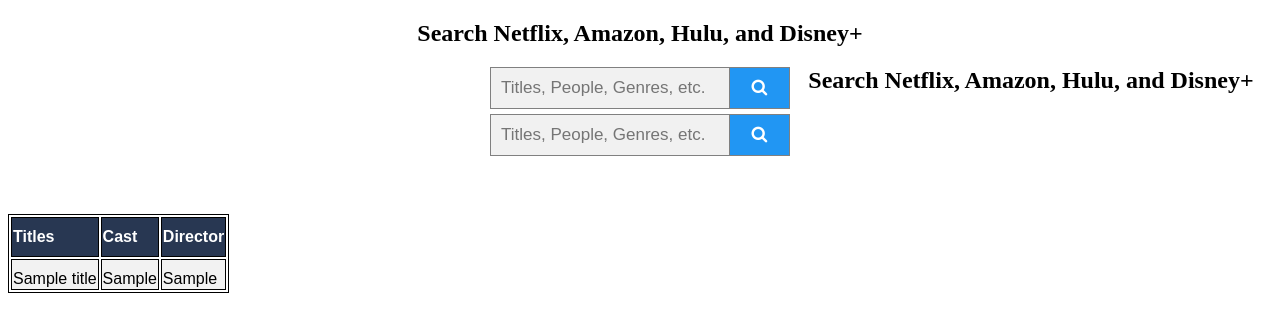
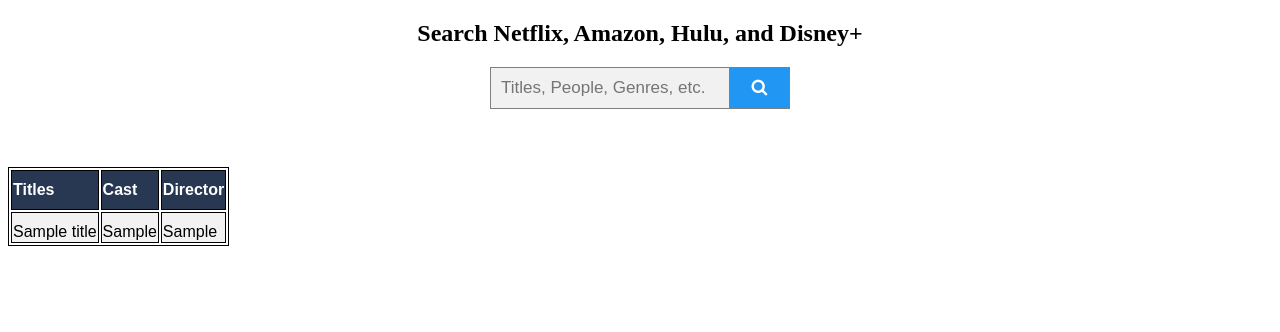
Before and after one commit to JamesMedved/DBM_Project, a Django app: template website/mysite/templates/search.html in a window 1280 px wide. Shown: the top 332 px of the page. Run offline with Django 4.2, Linux system fonts and the light colour scheme; the template is opened without the code that fills it: values that come from a table or form of the project are taken from there, others are empty; tables that the repository leaves empty hold one stand-in row (values such as "Sample post").

Commit message:
pushing for jimmy

```diff
--- a/website/mysite/templates/search.html
+++ b/website/mysite/templates/search.html
@@ -2,6 +2,7 @@
 
 <!DOCTYPE html>
 <html>
+
 <head>
   <meta charset="utf-8">
   <title>Medved Schmidt DBM Project</title>
@@ -10,15 +11,6 @@
   <link rel="stylesheet" href="{% static 'css/style.css' %}">
   <link rel="stylesheet" href="https://cdnjs.cloudflare.com/ajax/libs/font-awesome/4.7.0/css/font-awesome.min.css">
 </head>
-    <body>
-
-        <h2><center>Search Netflix, Amazon, Hulu, and Disney+</center></h2>
-
-        <form class="dbm" method=POST action="{% url 'search' %}" style="margin:auto;max-width:300px">
-          {% csrf_token %}
-          <input type="text" placeholder="Titles, People, Genres, etc. " name="search">
-          <button type="submit"><i class="fa fa-search"></i></button>
-        </form>
 
 <body>
 
@@ -53,5 +45,4 @@
 
 </body>
 
-        </body>
 </html>
```
Lines whose indentation alone changed are shown as unchanged.
